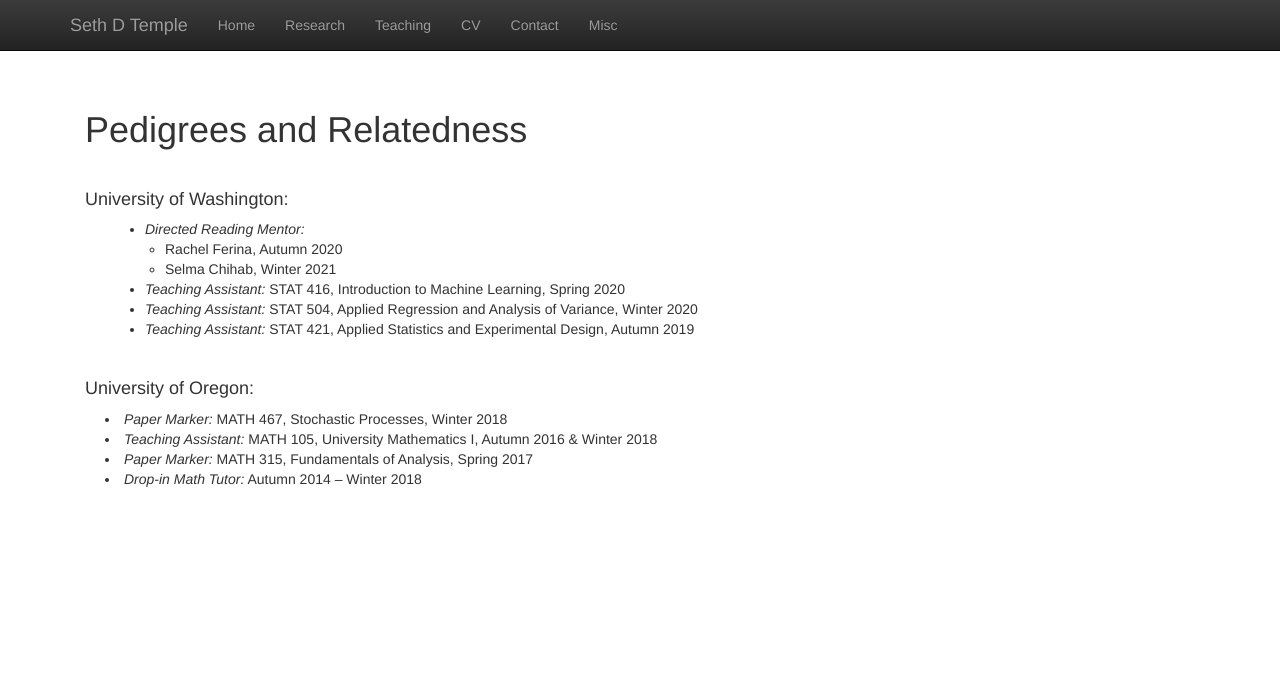
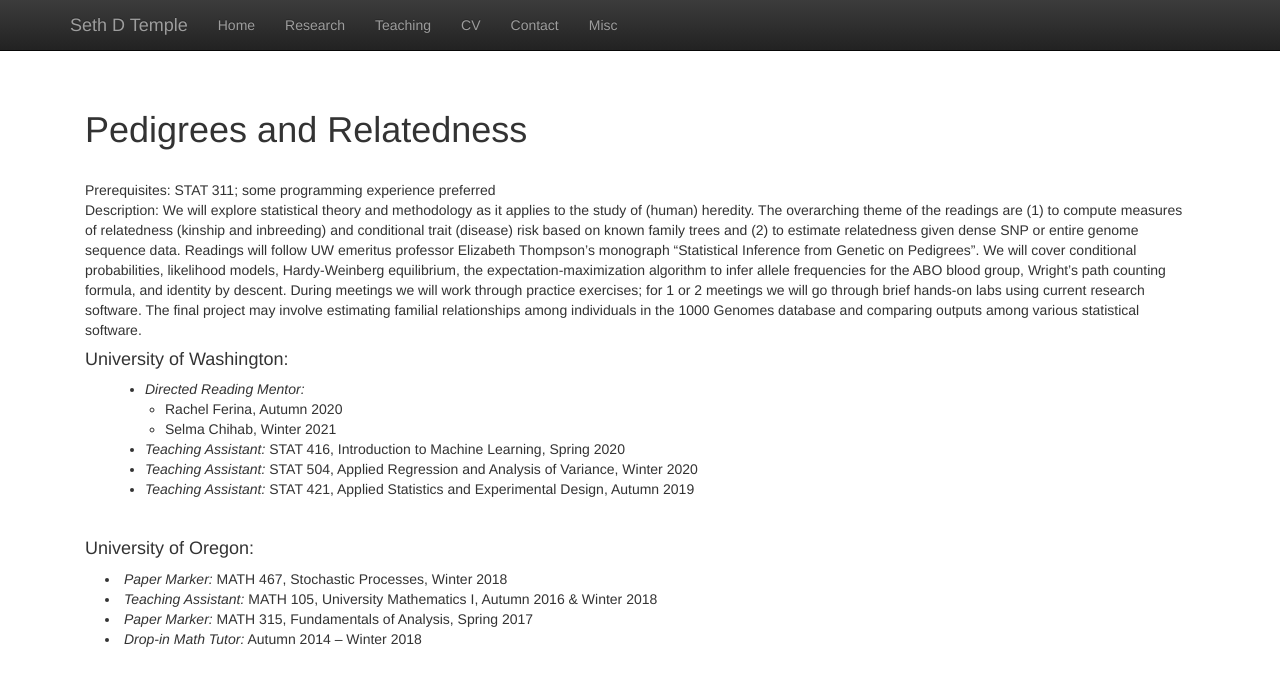
Before and after one commit to sdtemple/sdtemple.github.io, a Jekyll site: the page built from statgen1.html, in a window 1280 px wide. Shown: the top 686 px of the page. Built offline with Jekyll 4.4.1, drawn with Linux system fonts in a browser that asks for light colours; nearby versions of some CDN libraries; library files that are not in the unit come from our copies.

Commit message:
Update statgen1.html

```diff
--- a/statgen1.html
+++ b/statgen1.html
@@ -5,6 +5,17 @@ title:  'Statistical Genetics 1: Pedigrees and Relatedness'
 
 <h1>Pedigrees and Relatedness</h1>
 <br/>
+Prerequisites: STAT 311; some programming experience preferred <br/>
+Description: We will explore statistical theory and methodology as it applies to the study of (human) heredity.
+The overarching theme of the readings are
+(1) to compute measures of relatedness (kinship and inbreeding) and conditional trait (disease) risk based on known family trees and
+(2) to estimate relatedness given dense SNP or entire genome sequence data.
+Readings will follow UW emeritus professor Elizabeth Thompson’s monograph “Statistical Inference from Genetic on Pedigrees”.
+We will cover conditional probabilities, likelihood models, Hardy-Weinberg equilibrium,
+the expectation-maximization algorithm to infer allele frequencies for the ABO blood group, Wright’s path counting formula,
+and identity by descent. During meetings we will work through practice exercises; for 1 or 2 meetings we will go through
+brief hands-on labs using current research software. The final project may involve estimating familial relationships among
+individuals in the 1000 Genomes database and comparing outputs among various statistical software. <br/>
 <h4>University of Washington:</h4>
 <p class="content" style="padding:0px;margin:0px 20px 0px;">
 <ul>
```
